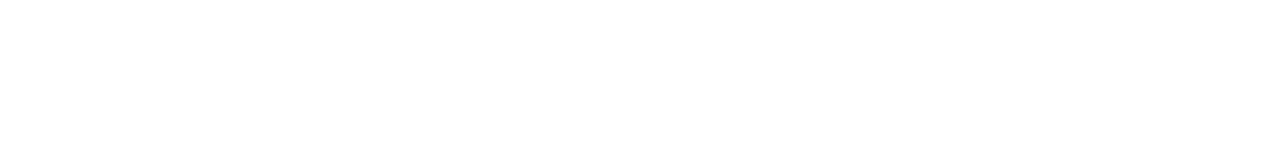
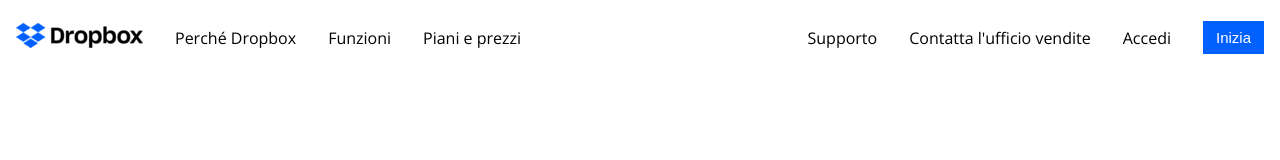
Before and after one commit to davidedev04/htmlcss-dropbox, a plain HTML site: page index.html in a window 1280 px wide. Drawn offline with nearby package versions, Linux system fonts and the light colour scheme.

Commit message:
header completato

```diff
--- a/css/style.css
+++ b/css/style.css
@@ -15,3 +15,36 @@
 
 
 /* STILI HEADER */
+
+header{
+    width: 100vw;
+    height: 75px;
+    display: flex;
+    justify-content: space-between;
+    align-items: center;
+    position: fixed;
+    z-index: 500;
+}
+
+.nav-up{
+    display: flex;
+    align-items: center;
+}
+
+.distance{
+    padding: 0 16px;
+}
+
+.distance a{
+    color: #000;
+    text-decoration: none;
+}
+
+.distance button{
+    font-size: 15px;
+    padding: 8px 13px;
+    text-decoration: none;
+    border: none;
+    color: white;
+    background-color: #0161ff;
+}
--- a/index.html
+++ b/index.html
@@ -9,16 +9,39 @@
     <link
         href="https://fonts.googleapis.com/css2?family=Exo+2&family=Fredoka&family=Kanit:wght@300;400&family=Open+Sans&display=swap"
         rel="stylesheet">
+    <link rel="stylesheet" href="css/style.css">
     <title>Dropbox</title>
 </head>
 
 <body>
     <header>
-        <div>
-
+        <div class="nav-up">
+            <div class="distance">
+                <img src="img/logo-small.png" alt="logo">
+            </div>
+            <div class="distance">
+                <a href="">Perché Dropbox</a>
+            </div>
+            <div class="distance">
+                <a href="">Funzioni</a>
+            </div>
+            <div class="distance">
+                <a href="">Piani e prezzi</a>
+            </div>
         </div>
-        <div>
-
+        <div class="nav-up">
+            <div class="distance">
+                <a href="">Supporto</a>
+            </div>
+            <div class="distance">
+                <a href="">Contatta l'ufficio vendite</a>
+            </div>
+            <div class="distance">
+                <a href="">Accedi</a>
+            </div>
+            <div class="distance">
+                <button>Inizia</button>
+            </div>
         </div>
     </header>
 </body>
```
